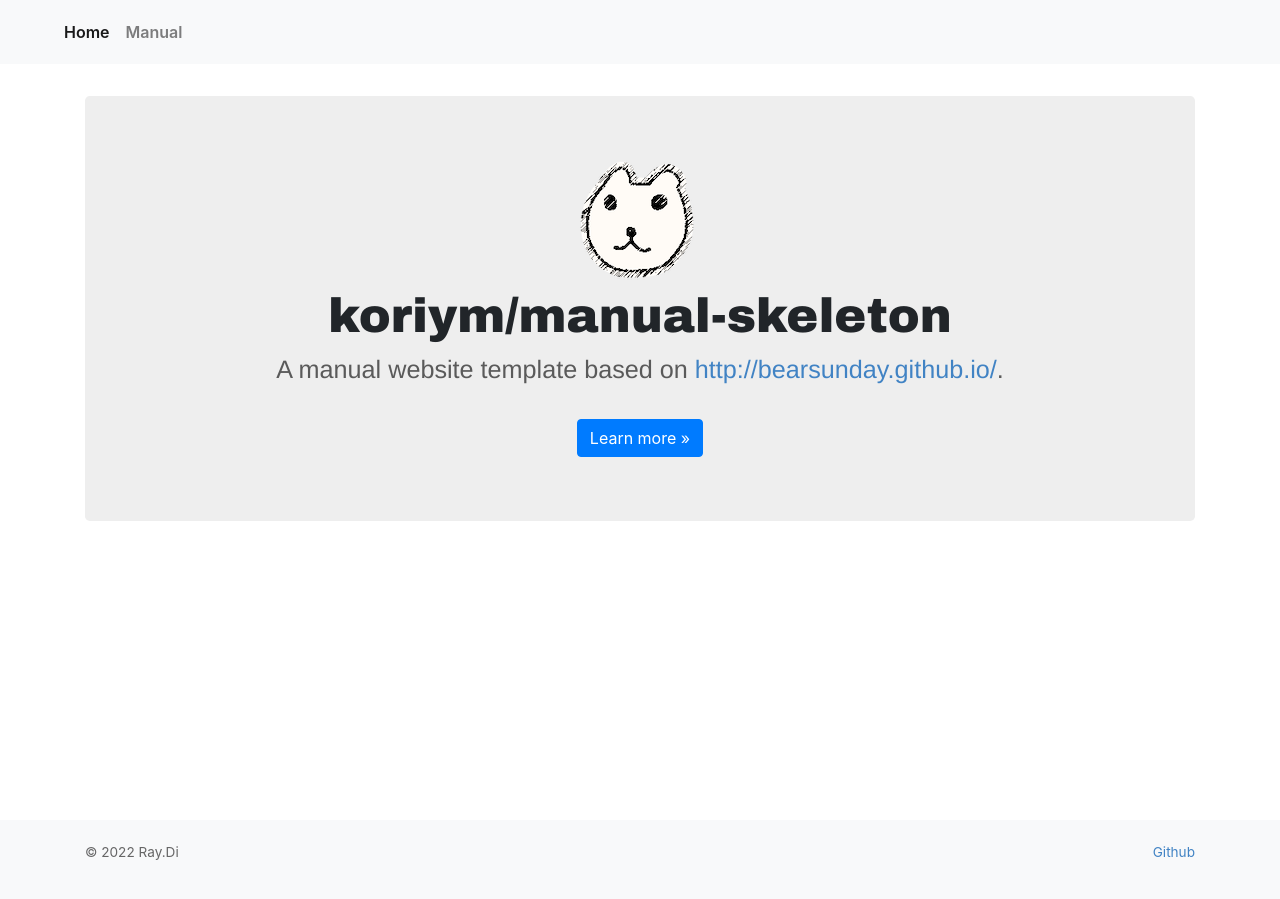
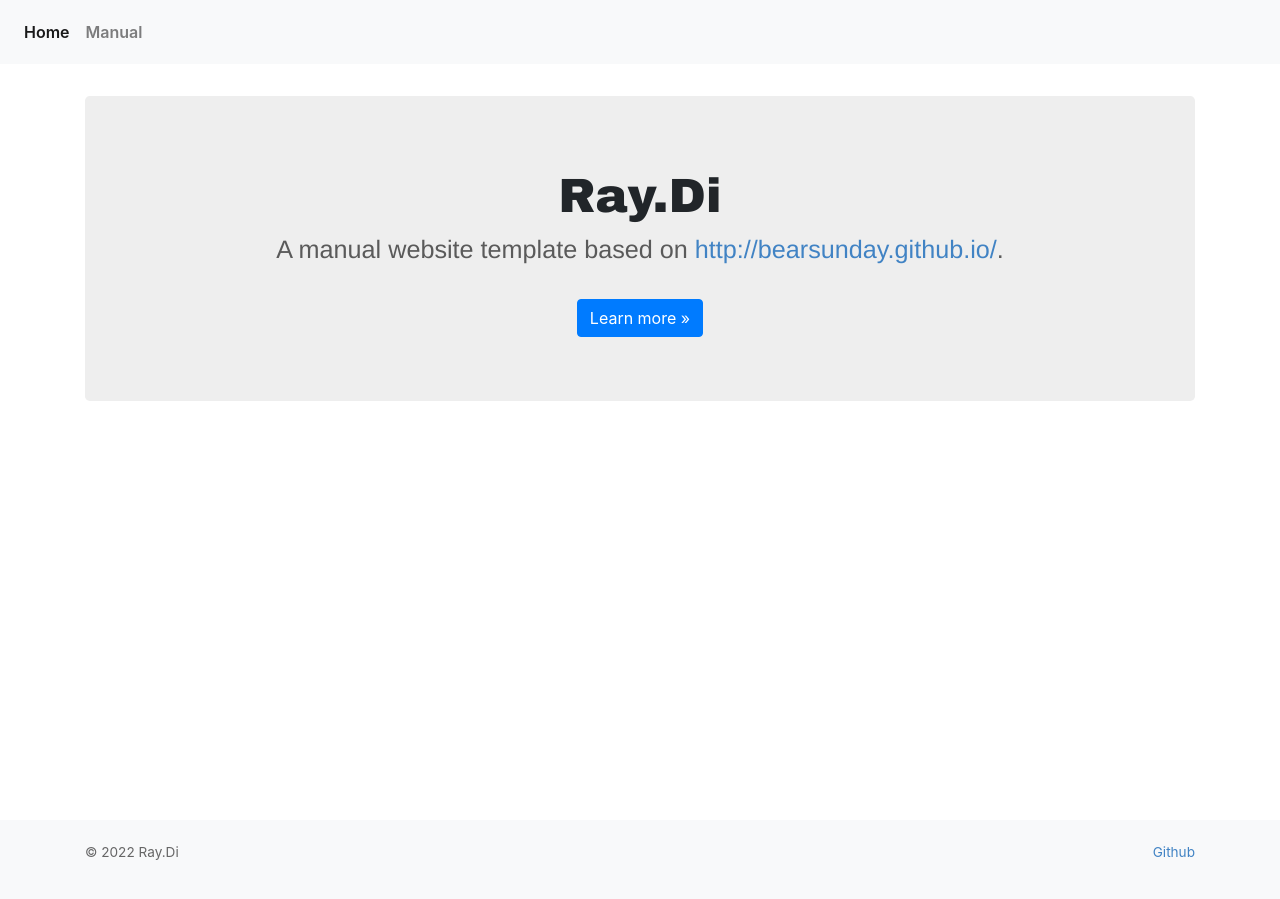
Before and after one commit to ray-di/ray-di.github.io, a Jekyll site: the page built from index.html, in a window 1280 px wide. Built offline with Jekyll 4.4.1, drawn with Linux system fonts in a browser that asks for light colours.

Commit message:
Hide logo

```diff
--- a/_includes/manuals/1.0/header.html
+++ b/_includes/manuals/1.0/header.html
@@ -18,7 +18,7 @@
 <body {% if page.category %}data-page-category="{{ page.category }}"{% endif %} data-spy="scroll" data-target="#ArticleToc" data-offset="65">
 <header>
     <nav class="navbar navbar-expand flex-column flex-md-row bg-light">
-        <a class="navbar-brand mr-0 mr-md-2{% if page.category == 'Index' %} invisible{% endif %}" href="/index.html"></a>
+<!--        <a class="navbar-brand mr-0 mr-md-2{% if page.category == 'Index' %} invisible{% endif %}" href="/index.html"></a>-->
         <div class="navbar-nav-scroll">
             <ul class="navbar-nav flex-row">
                 <li class="nav-item">
--- a/index.html
+++ b/index.html
@@ -4,8 +4,8 @@ title: manual-skeleton
 category: Index
 ---
 <div class="jumbotron">
-    <div><img src="./images/logo.png" alt="logo"></div>
-    <div style="font-size: xxx-large; font-family: 'Arial Black',serif">koriym/manual-skeleton</div>
+<!--    <div><img src="./images/logo.png" alt="logo"></div>-->
+    <div style="font-size: xxx-large; font-family: 'Arial Black',serif">Ray.Di</div>
     <p>
         A manual website template based on <a href="http://bearsunday.github.io/">http://bearsunday.github.io/</a>.
     </p>
```
